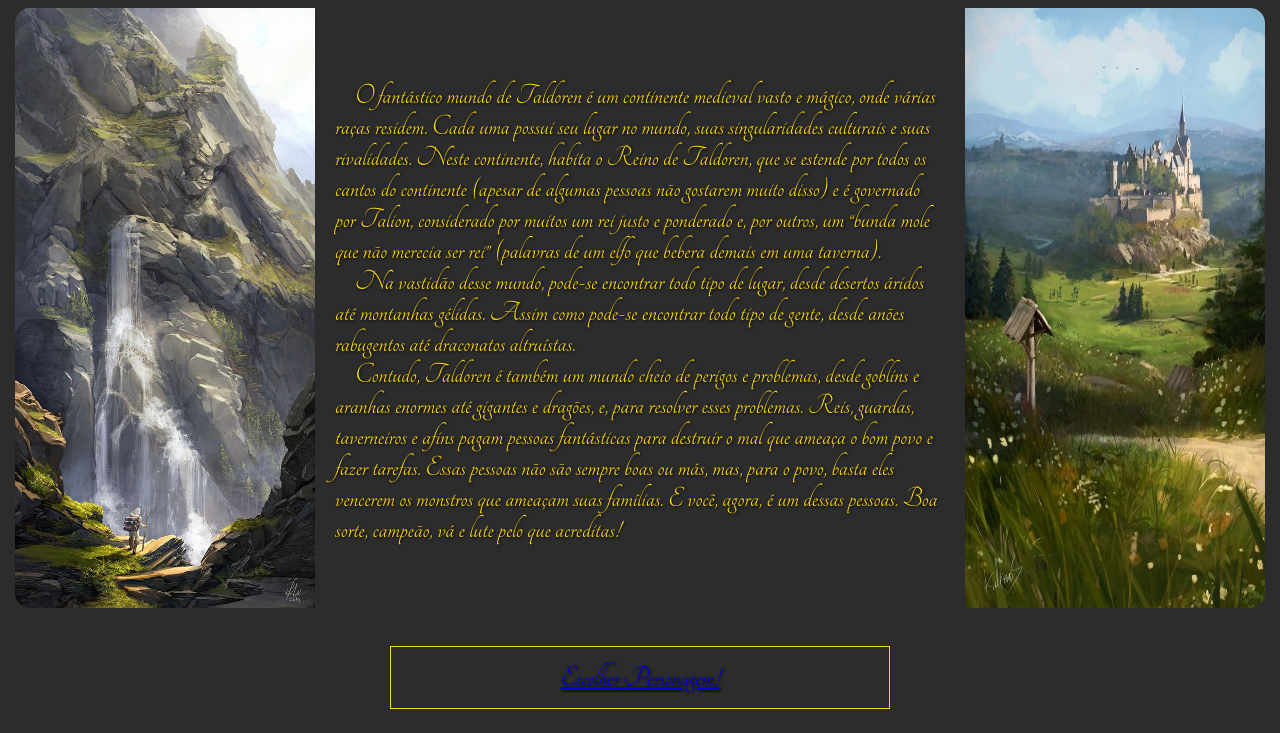
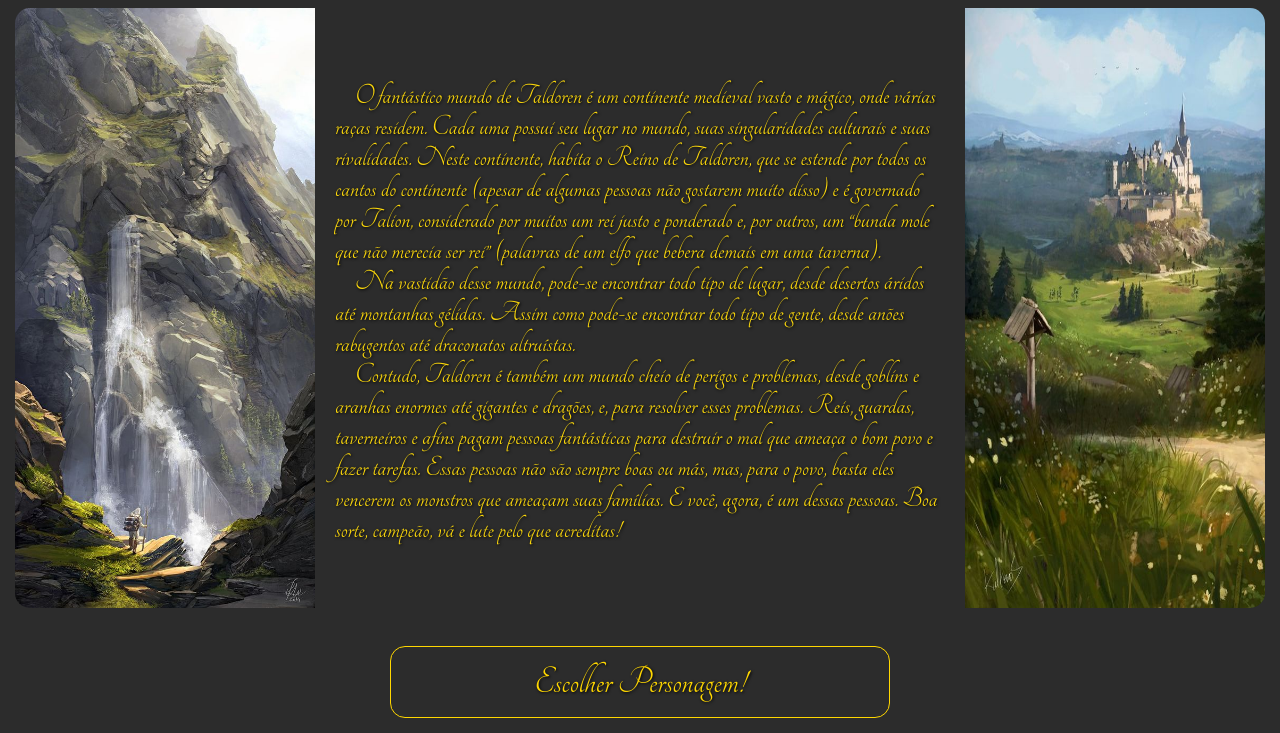
Before and after one commit to GustavoArcoverde/caminho-do-aventureiro-projeto-modulo-1, a plain HTML site: page index.html in a window 1280 px wide. Shown: the part 97-830 px from the top of the page. Drawn offline with Linux system fonts and the light colour scheme.

Commit message:
estiliza botão de escolha de personagem

```diff
--- a/CSS (Index)/index.css
+++ b/CSS (Index)/index.css
@@ -57,4 +57,16 @@ h1{
     padding: 15px 15px;
     border: 1px solid gold;
     text-align: center;
+    text-decoration: none;
+    font-size: 40px;
+    color: gold;
+    border-radius: 15px;
+    transition-duration: 0.4s;
 }
+
+.link>a:hover{
+    background-color: gold;
+    color: black;
+    font-size: 45px;
+    text-shadow: none;
+}
```
